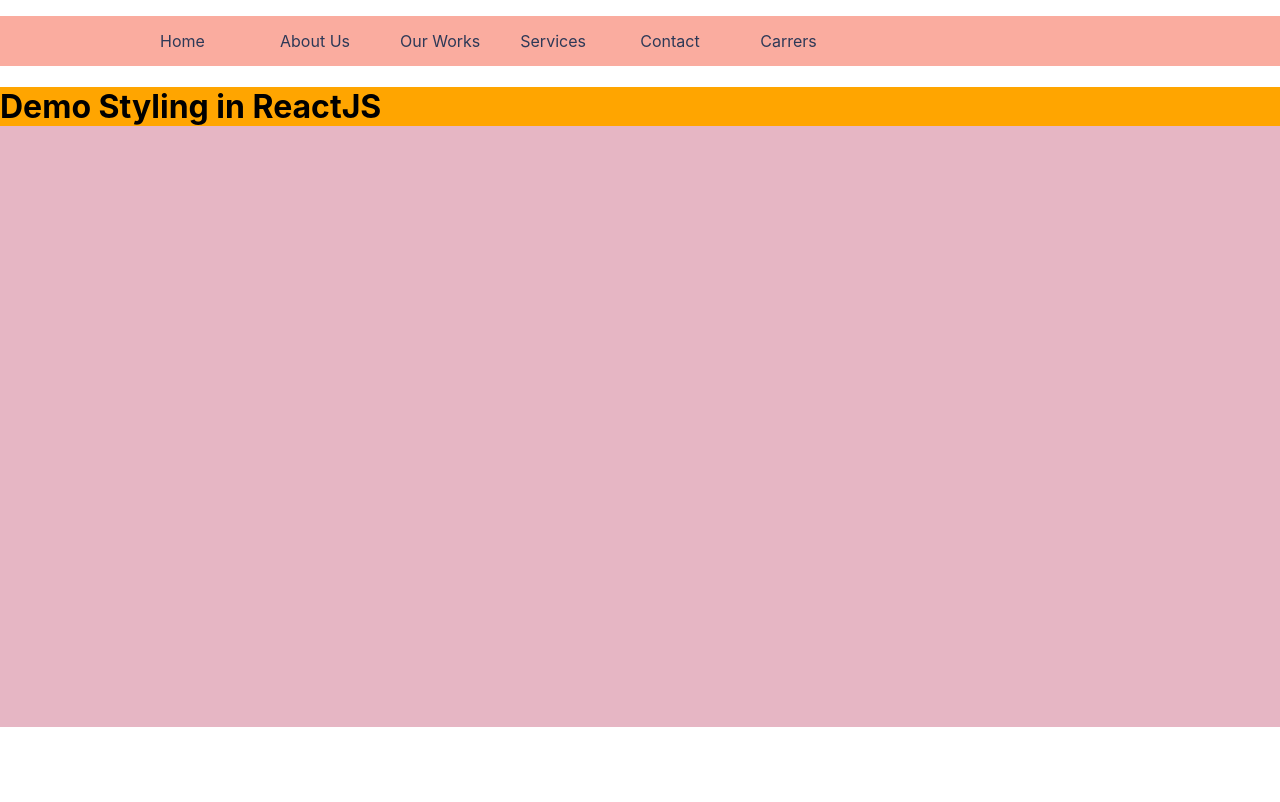
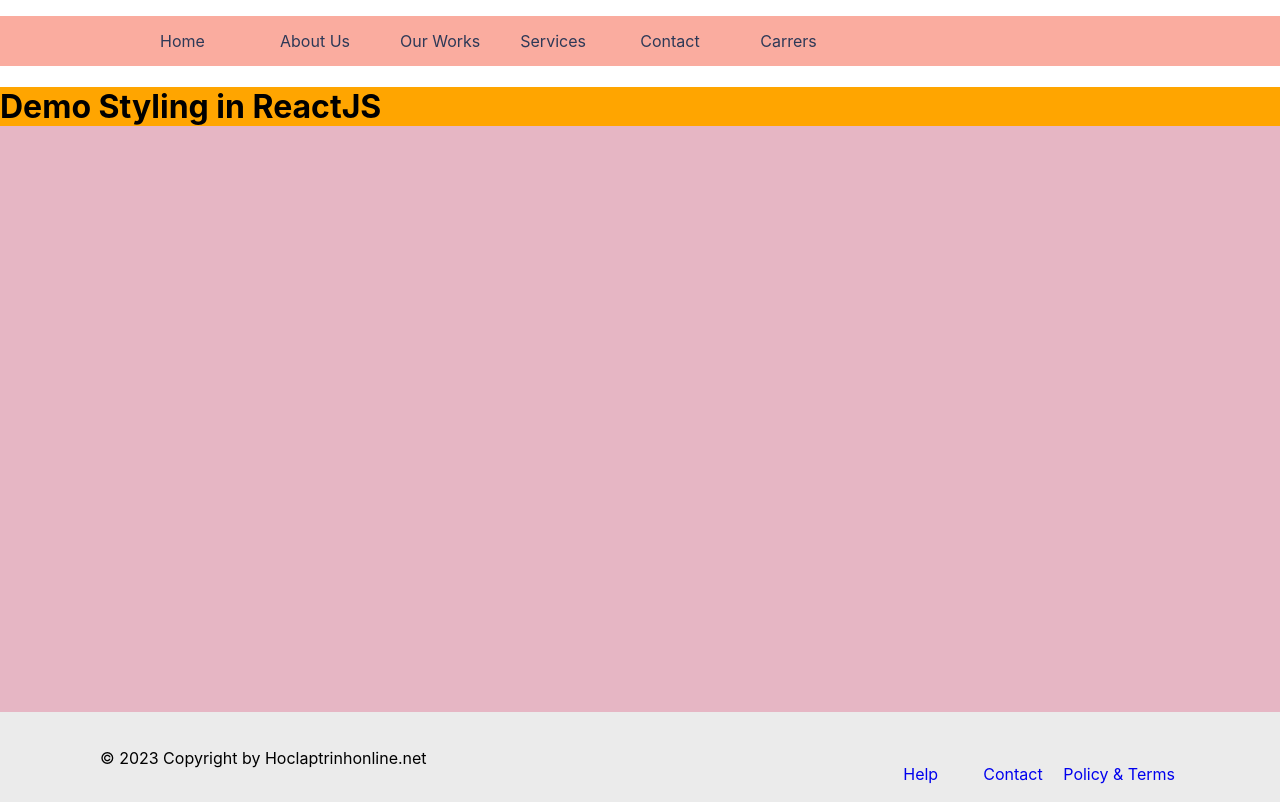
Before and after one commit to manngo2013/demo-second-project, a React (Create React App) app: page / in a window 1280 px wide. Built offline with nearby package versions, Linux system fonts and the light colour scheme.

Commit message:
Lecture 33 - CSS Module

```diff
--- a/src/App.js
+++ b/src/App.js
@@ -1,6 +1,7 @@
 import logo from './logo.svg';
 import './App.css';
 import Header from './components/Header';
+import Footer from './components/Footer';
 
 function App() {
   return (
@@ -9,6 +10,7 @@
       <div className="container">
         <h1 style={{ backgroundColor: 'orange' }}>Demo Styling in ReactJS</h1>
       </div>
+      <Footer />
     </div>
   );
 }
--- /dev/null
+++ b/src/components/Footer.jsx
@@ -0,0 +1,25 @@
+import React from "react";
+import styles from "./Footer.module.scss";
+
+function Footer(props) {
+  return (
+    <footer className={styles.container}>
+      <p>
+        &copy; 2023 Copyright by Hoclaptrinhonline.net
+        <ul>
+          <li>
+            <a href="#">Help</a>
+          </li>
+          <li>
+            <a href="#">Contact</a>
+          </li>
+          <li>
+            <a href="#">Policy & Terms</a>
+          </li>
+        </ul>
+      </p>
+    </footer>
+  );
+}
+
+export default Footer;
--- /dev/null
+++ b/src/components/Footer.module.scss
@@ -0,0 +1,20 @@
+.container {
+  width: auto;
+  height: 50px;
+  background-color: #ebebeb;
+  margin-top: -15px;
+  padding: 20px 100px;
+
+  ul {
+    float: right;
+    li {
+      display: inline-block;
+      min-width: 70px;
+      padding: 0 5px;
+
+      a {
+        text-decoration: none;
+      }
+    }
+  }
+}
```
